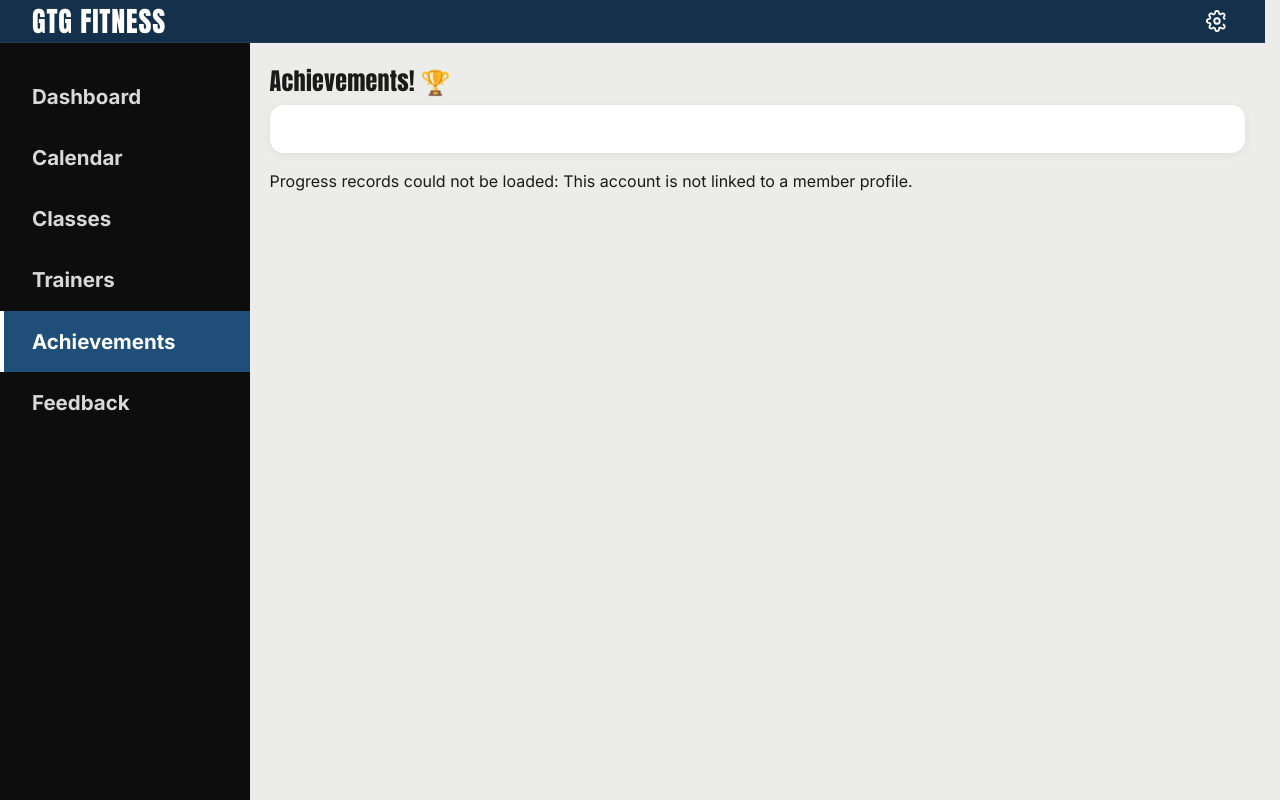
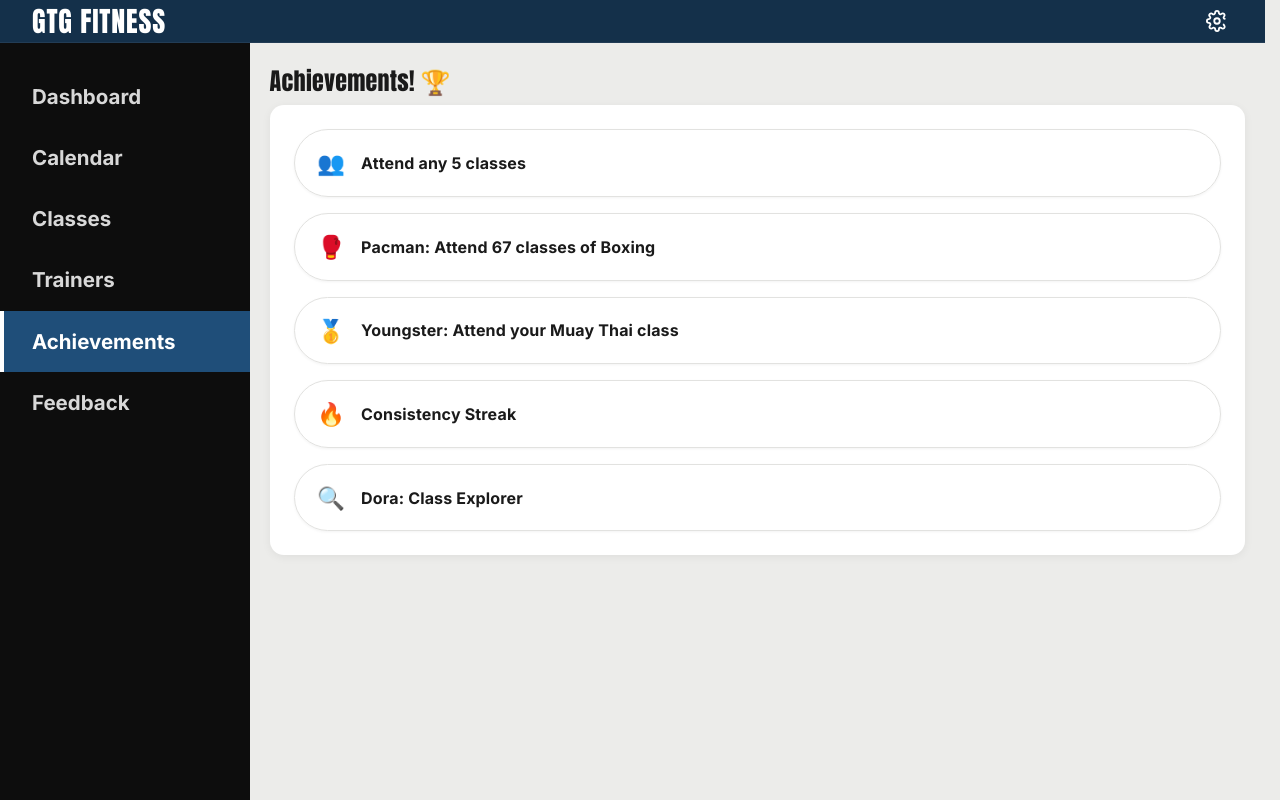
Before and after one commit to Konichiyawa99/Fitbook, a plain HTML site: page achievements.html in a window 1280 px wide. Drawn offline with nearby package versions, Linux system fonts and the light colour scheme; a web font is replaced by a local one.

Commit message:
Update achievements section in achievements.html
Added achievement entries for classes attended.

```diff
--- a/achievements.html
+++ b/achievements.html
@@ -12,8 +12,6 @@
 <link href="https://fonts.googleapis.com/css2?family=BBH+Bogle&display=swap" rel="stylesheet" />
 
 <link rel="stylesheet" href="app.css" />
-<script src="https://cdn.jsdelivr.net/npm/@supabase/supabase-js@2"></script>
-<script src="supabase-client.js"></script>
 </head>
 <body>
 
@@ -30,8 +28,9 @@
       </summary>
       <div class="settings-panel">
         <div class="settings-panel__profile">
+          <img src="https://images.unsplash.com/photo-1544005313-94ddf0286df2?auto=format&fit=crop&w=100&q=80" alt="" />
           <div>
-            <p class="settings-panel__profile-name"></p>
+            <p class="settings-panel__profile-name">Madriaga, Rafaela</p>
             <p class="settings-panel__profile-sub">Member</p>
           </div>
         </div>
@@ -69,9 +68,28 @@
   <main class="app-main">
     <h1 class="page-title">Achievements! 🏆</h1>
 
-    <section class="card achievements-card" id="progress-list" aria-label="Your progress"></section>
-    <p class="data-table__empty" id="progress-empty" hidden>No progress records are available.</p>
-    <p class="form-error is-visible" id="progress-error" role="alert" hidden></p>
+    <section class="card achievements-card" aria-label="Your achievements">
+      <div class="achievement-row">
+        <span class="achievement-row__icon" aria-hidden="true">👥</span>
+        Attend any 5 classes
+      </div>
+      <div class="achievement-row">
+        <span class="achievement-row__icon" aria-hidden="true">🥊</span>
+        Pacman: Attend 67 classes of Boxing
+      </div>
+      <div class="achievement-row">
+        <span class="achievement-row__icon" aria-hidden="true">🥇</span>
+        Youngster: Attend your Muay Thai class
+      </div>
+      <div class="achievement-row">
+        <span class="achievement-row__icon" aria-hidden="true">🔥</span>
+        Consistency Streak
+      </div>
+      <div class="achievement-row">
+        <span class="achievement-row__icon" aria-hidden="true">🔍</span>
+        Dora: Class Explorer
+      </div>
+    </section>
   </main>
 
 </div>
@@ -84,6 +102,5 @@
     });
   });
 </script>
-<script src="achievements.js"></script>
 </body>
 </html>
```
